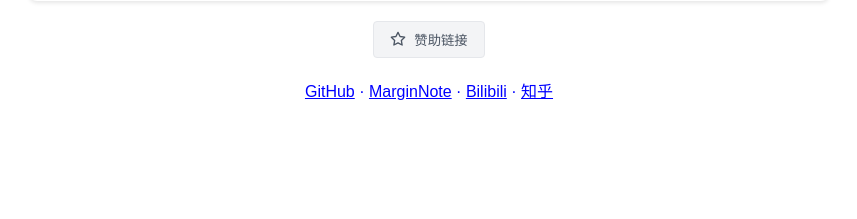
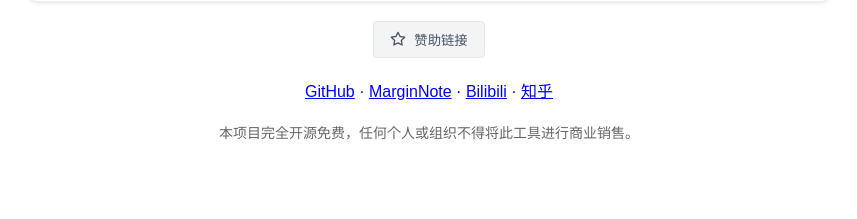
Before and after one commit to NatsUIJM/autoContents, a Flask app: page / in a window 1280 px wide. Shown: the part 510-729 px from the top of the page, without its empty margins (211-1068 px from the left). Run offline with Flask 3, Linux system fonts and the light colour scheme.

Commit message:
增加反商业销售生命

```diff
--- a/templates/index.html
+++ b/templates/index.html
@@ -671,5 +671,8 @@
         <a href="https://www.bilibili.com/video/BV14wKGeQEvr/" style="color: blue;" target="_blank">Bilibili</a> ·
         <a href="https://www.zhihu.com/question/392666875/answer/100357892412" style="color: blue;" target="_blank">知乎</a>
     </div>
+    <div style="text-align: center; margin-top: 20px; font-size: 14px; color: #666;">
+        本项目完全开源免费，任何个人或组织不得将此工具进行商业销售。
+    </div>
 </body>
 </html>
```
